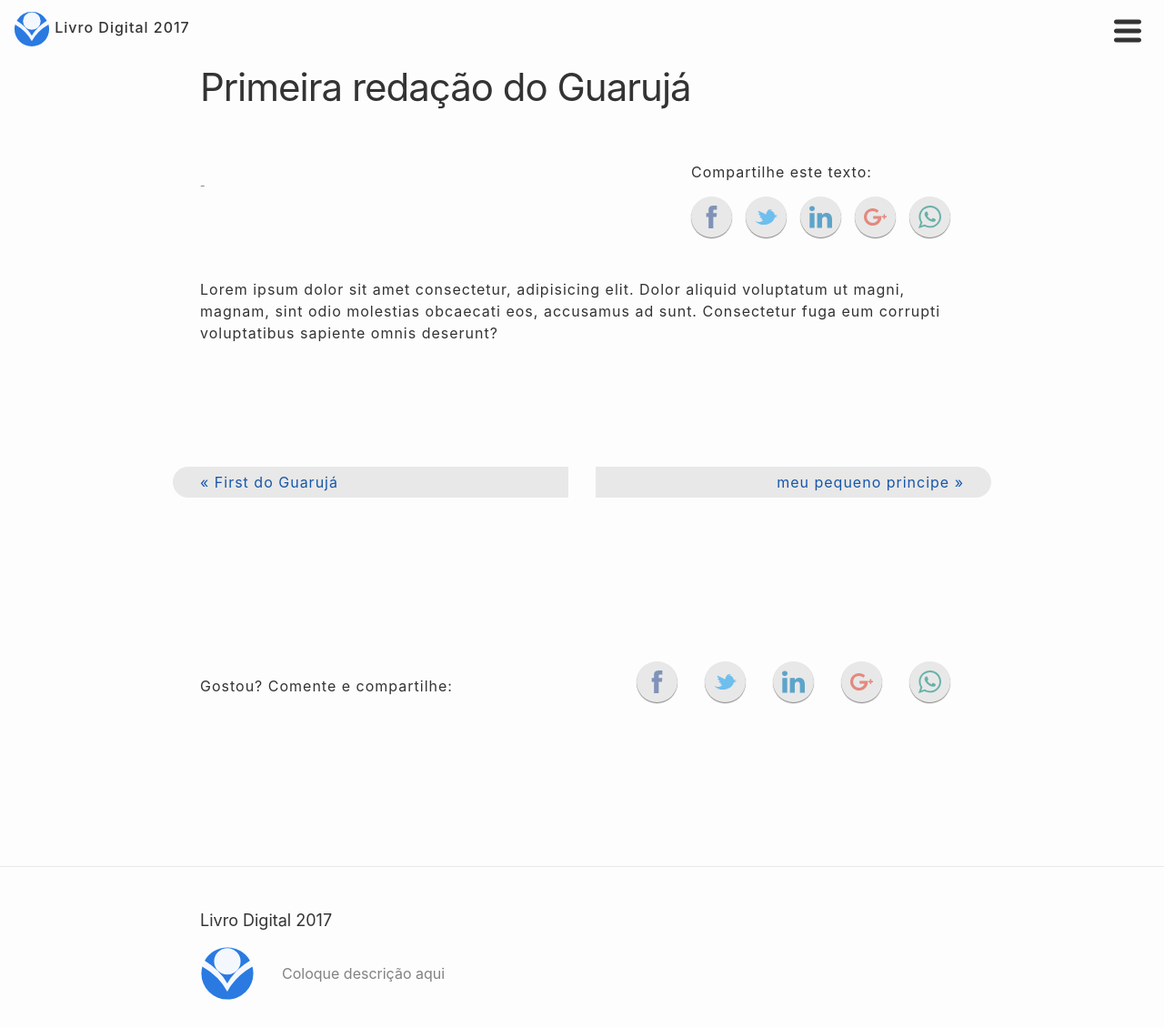
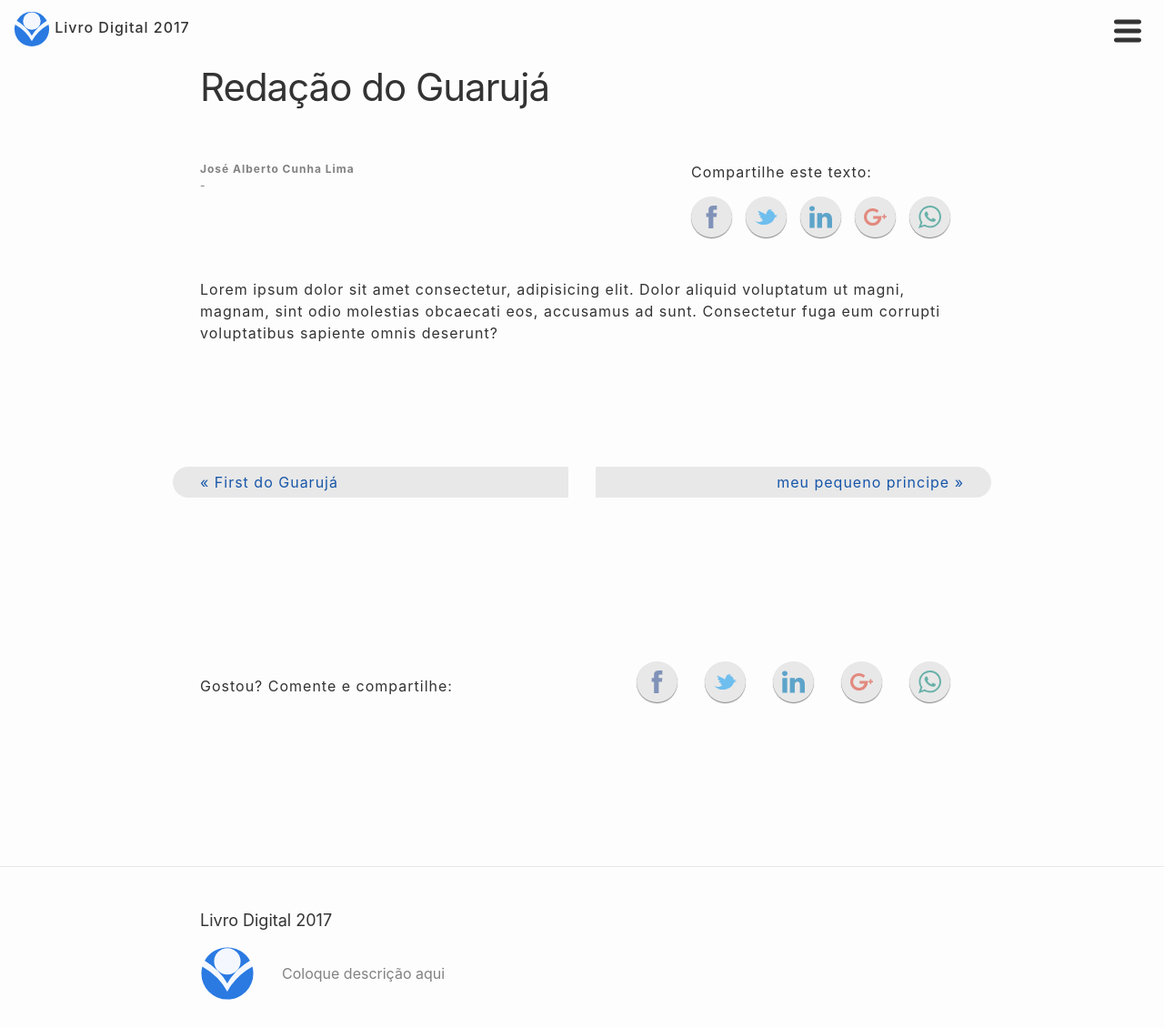
Before and after one commit to ObjetivoWeb/livro-digital-2017, a Jekyll site: the page built from _textos/guaruja/primeira-redacao-do-guaruja.md, in a window 1280 px wide. Shown: the whole page at 91% size. Built offline with Jekyll 4.4.1, drawn with Linux system fonts in a browser that asks for light colours; comment, search, counter and statistics services are not loaded.

Commit message:
Updated Primeira Redacao Do Guaruja

```diff
--- a/_textos/guaruja/primeira-redacao-do-guaruja.md
+++ b/_textos/guaruja/primeira-redacao-do-guaruja.md
@@ -1,5 +1,8 @@
 ---
-title: Primeira redação do Guarujá
+title: Redação do Guarujá
+autor: José Alberto Cunha Lima
+turma: 9º S
+image: "/uploads/Penguins.jpg"
 ---
 
 Lorem ipsum dolor sit amet consectetur, adipisicing elit. Dolor aliquid voluptatum ut magni, magnam, sint odio molestias obcaecati eos, accusamus ad sunt. Consectetur fuga eum corrupti voluptatibus sapiente omnis deserunt?
```
